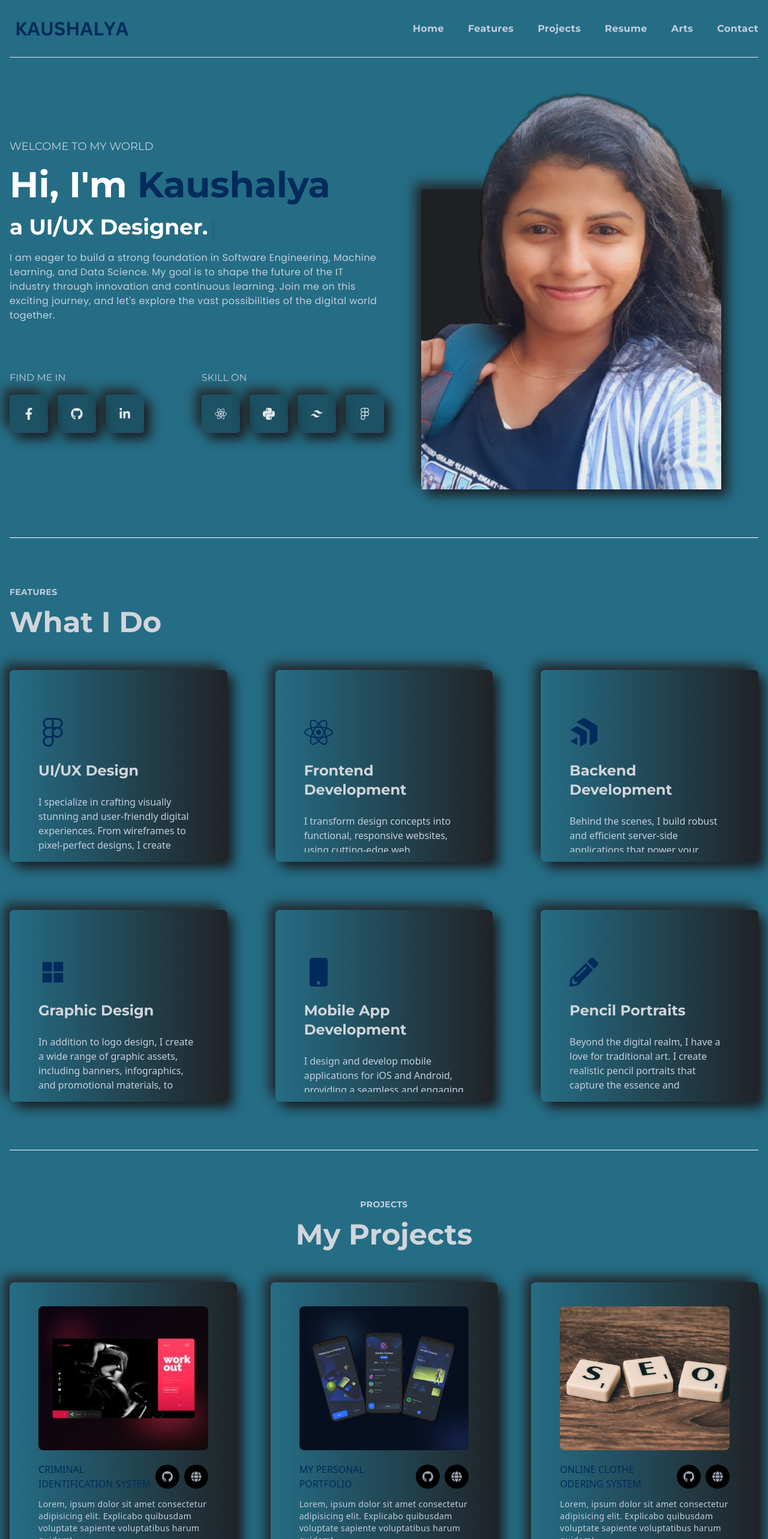
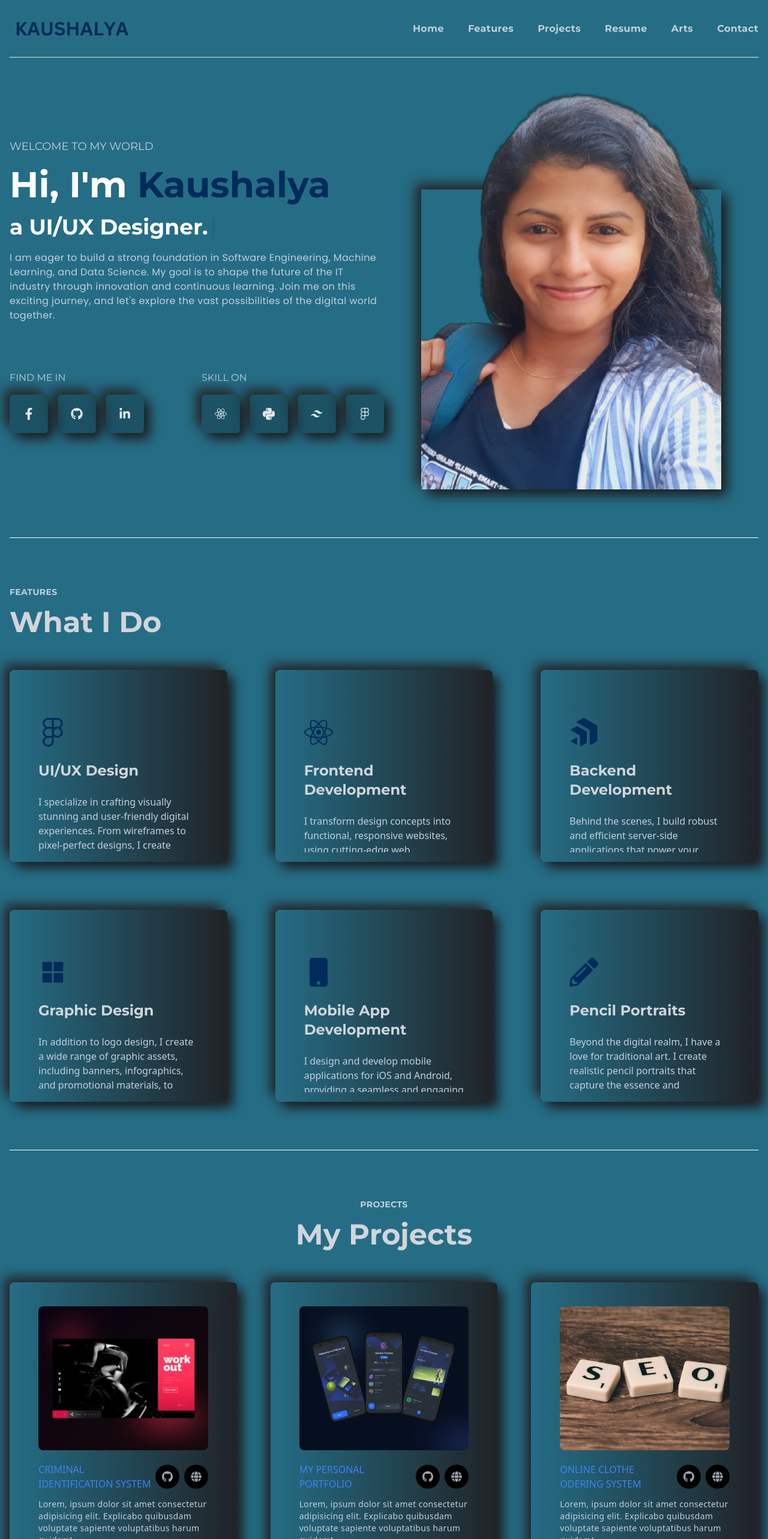
Before and after one commit to kaush997/My-Portfolio-Website, a React (Create React App) app: page / in a window 1280 px wide. Shown: the top 2566 px of the page at 60% size. Built offline with nearby package versions, Linux system fonts and the light colour scheme.

Commit message:
commit changes

```diff
--- a/src/components/banner/RightBanner.js
+++ b/src/components/banner/RightBanner.js
@@ -9,7 +9,7 @@ const RightBanner = () => {
         src={bannerImg}
         alt="bannerImg"
       />
-      <div className="absolute bottom-0 w-[350px] h-[300px] lgl:w-[500px] lgl:h-[500px] bg-gradient-to-r from-[#1e2024] to-[#202327] shadow-shadowOne flex justify-center items-center"></div>
+      <div className="absolute bottom-0 w-[350px] h-[300px] lgl:w-[500px] lgl:h-[500px] bg-gradient-to-r from-[#256d85] to-[#256d85] shadow-shadowOne flex justify-center items-center"></div>
     </div>
   );
 }
--- a/src/components/projects/ProjectsCard.js
+++ b/src/components/projects/ProjectsCard.js
@@ -15,7 +15,7 @@ const ProjectsCard = ({ title, des, src }) => {
       <div className="w-full mt-5 flex flex-col  gap-6">
         <div>
           <div className="flex items-center justify-between">
-            <h3 className="text-base uppercase text-designColor font-normal">
+            <h3 className="text-base uppercase text-blue-500 font-normal">
               {title}
             </h3>
             <div className="flex gap-2">
```
Also changed, not shown: public/logo192.png (deleted), public/logo512.png (deleted).
